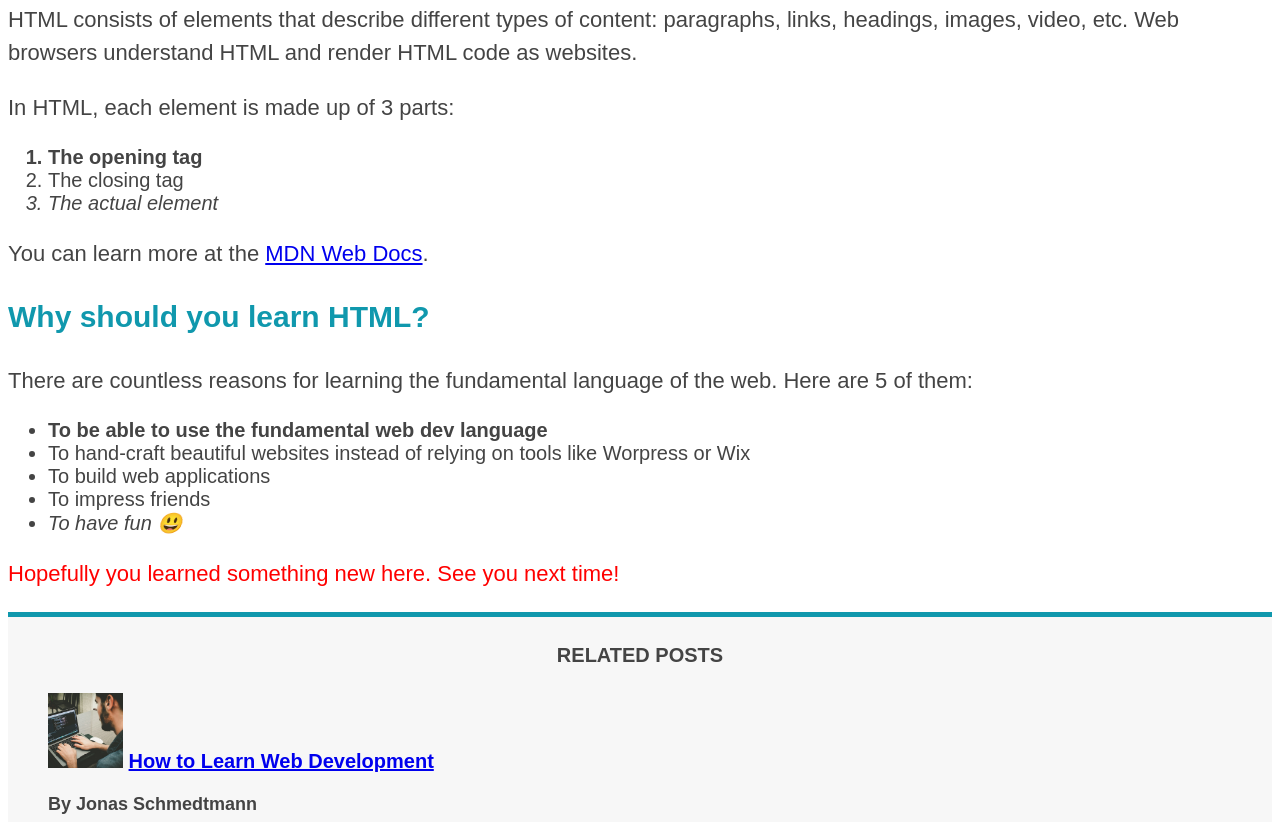
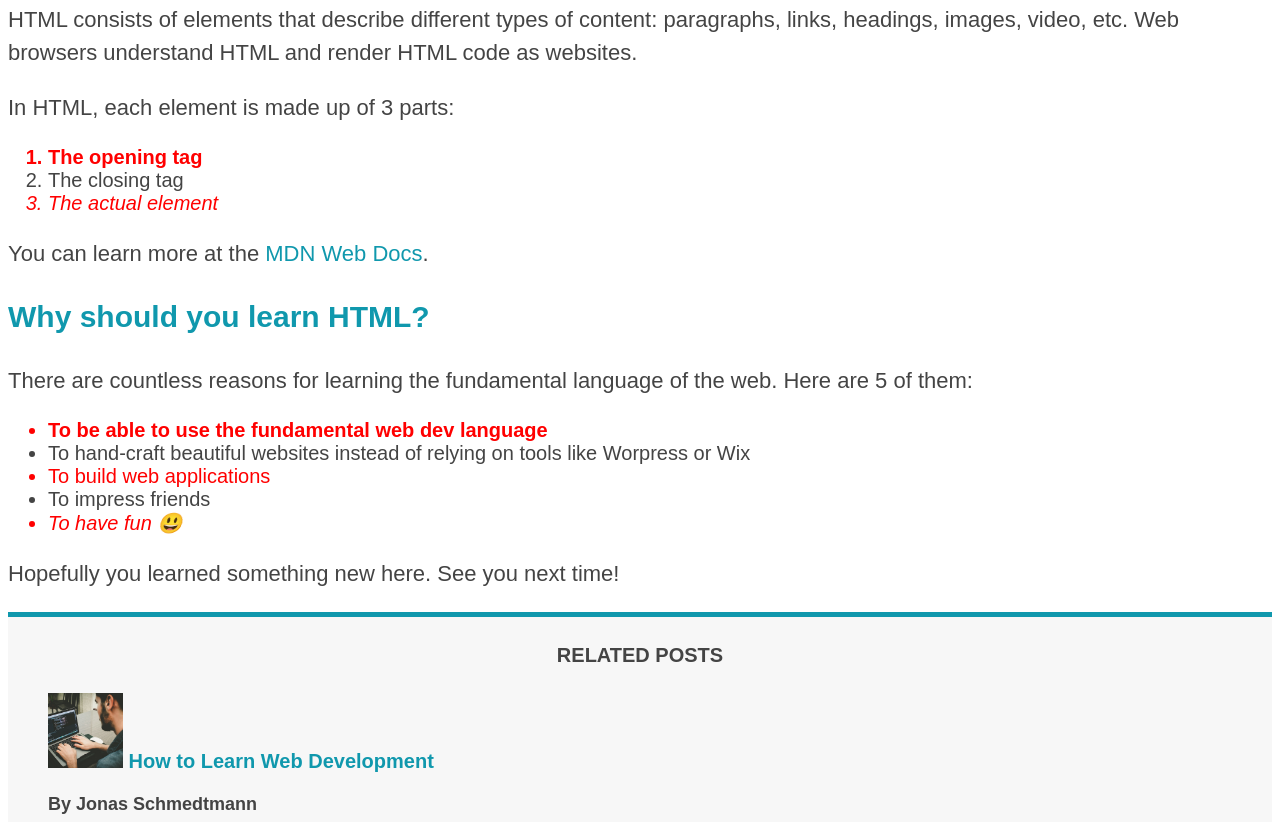
Before and after one commit to ilanramos/HTML-CSS-course, a plain HTML site: page 03-CSS-Fundamentals/index.html in a window 1280 px wide. Shown: the part 838-1660 px from the top of the page. Drawn offline with Linux system fonts and the light colour scheme.

Commit message:
lesson 29

```diff
--- a/03-CSS-Fundamentals/style.css
+++ b/03-CSS-Fundamentals/style.css
@@ -88,9 +88,32 @@ li:last-child {
 }
 
 li:nth-child(odd) {
-  /* color: red; */
+  color: red;
 }
 
-article p:last-child {
+/* article p:last-child {
   color: red;
+} */
+
+a:link {
+  color: #1098ad;
+  text-decoration: none;
 }
+
+a:visited {
+  color: #777;
+  color: #1098ad;
+}
+
+a:hover {
+  color: orangered;
+  font-weight: bold;
+  text-decoration: underline orangered;
+}
+
+a:active {
+  background-color: black;
+  font-style: italic;
+}
+
+/* LVHA */
```
